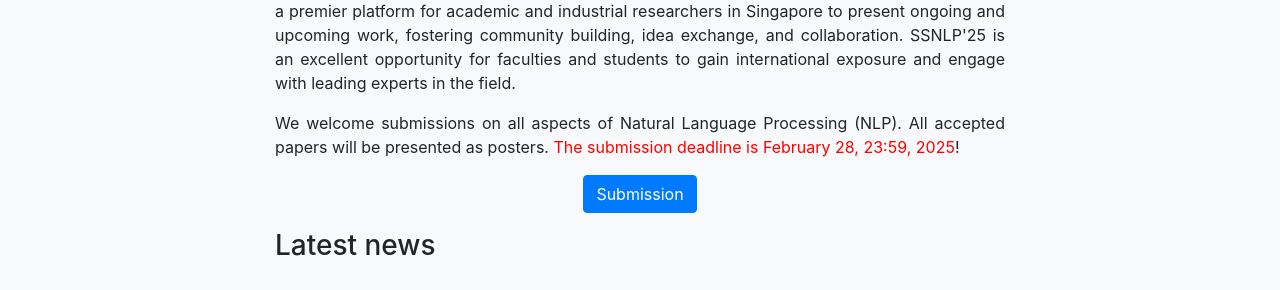
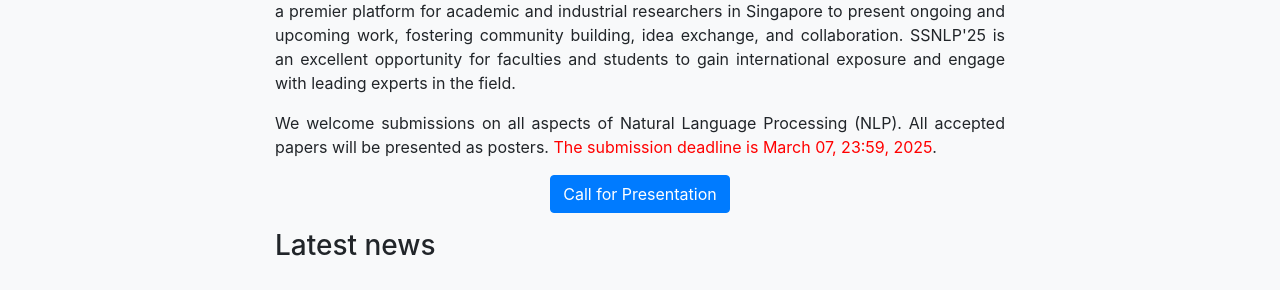
Before and after one commit to ssnlp-website/ssnlp25, a website with bundled scripts: page index.html in a window 1280 px wide. Shown: the part 631-921 px from the top of the page. Built offline with nearby package versions, Linux system fonts and the light colour scheme; files whose address does not match are found by name.

Commit message:
Add files via upload

```diff
--- a/index.html
+++ b/index.html
@@ -217,7 +217,7 @@
                 </p>
                 <p style="text-align: justify;">
                     We welcome submissions on all aspects of Natural Language Processing (NLP). All accepted papers will be presented as posters.
-                    <font color="red">The submission deadline is February 28, 23:59, 2025</font>!
+                    <font color="red">The submission deadline is March 07, 23:59, 2025</font>.
                 </p>
 
     	<!-- <p style="text-align: justify;">
@@ -235,7 +235,7 @@
 			</p> -->
                 <center>
                   <p>
-                    <a href="https://docs.google.com/spreadsheets/d/1B8RJZX6jNBFlVhTDDhh0Eh8tf7UaEN47-w879o6xJqk/edit?usp=sharing" class="btn btn-primary">Submission</a>
+                    <a href="https://docs.google.com/spreadsheets/d/1B8RJZX6jNBFlVhTDDhh0Eh8tf7UaEN47-w879o6xJqk/edit?usp=sharing" class="btn btn-primary">Call for Presentation</a>
                   </p>
                 </center>
                 <!-- <p style="text-align: justify;">
@@ -691,7 +691,7 @@
 		                <tr>
 		                    <td>General Chair:</td>
 		                    <td>
-		                        <p><a href="http://www.boyangli.org/"> Boyang Albert Li</a>, National University of Singapore</p>
+		                        <p><a href="http://www.boyangli.org/"> Boyang Albert Li</a>, Nanyang Technological University</p>
 		                    </td>
 		                </tr>
 		                <tr>
```
